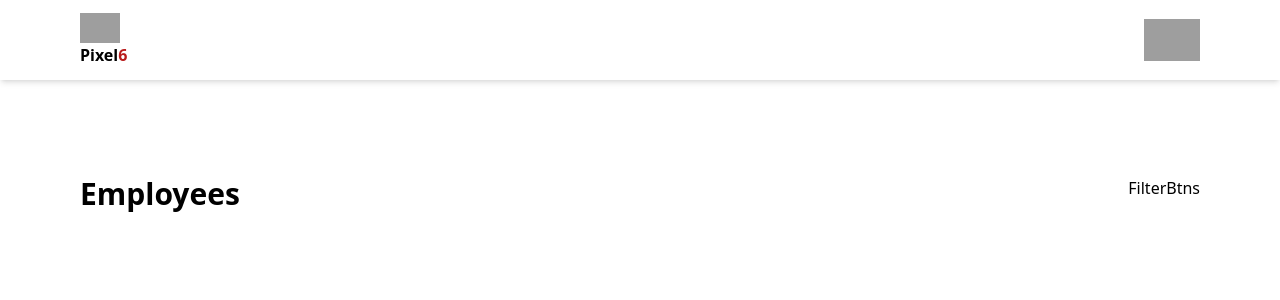
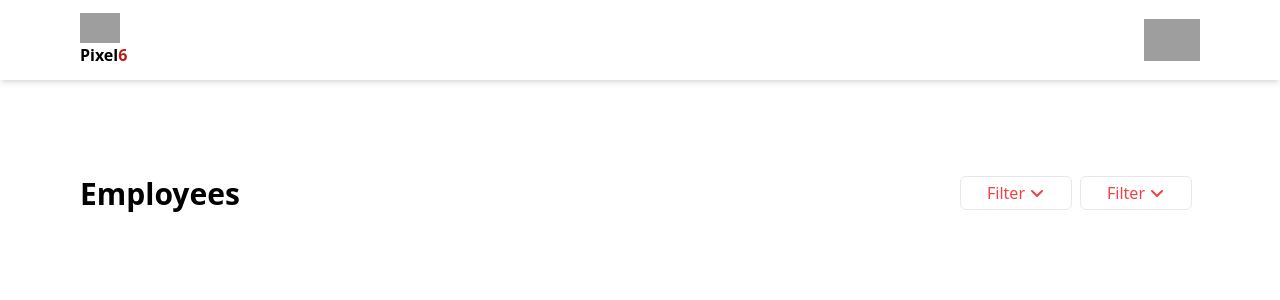
Before and after one commit to vigneshherao/pixel-project, a React (Create React App) app: page / in a window 1280 px wide. Shown: the top 300 px of the page. Built offline with nearby package versions, Linux system fonts and the light colour scheme; grey boxes are pictures that could not be loaded.

Commit message:
Implementation of Filter Buttons Component

```diff
--- a/package.json
+++ b/package.json
@@ -8,6 +8,7 @@
     "@testing-library/user-event": "^13.5.0",
     "react": "^18.3.1",
     "react-dom": "^18.3.1",
+    "react-icons": "^5.2.1",
     "react-scripts": "5.0.1",
     "web-vitals": "^2.1.4"
   },
--- /dev/null
+++ b/src/components/DropDown.js
@@ -0,0 +1,17 @@
+import React from 'react'
+import { FaAngleDown } from 'react-icons/fa6'
+
+
+//Filter Button with the DropDown Items
+const DropDown = () => {
+  return (
+    <div className="relative flex justify-center items-center border w-28 p-1 text-red-500 mr-2 rounded-md">
+        <button className="mr-1">
+          Filter
+        </button>
+        <FaAngleDown />
+      </div>
+  )
+}
+
+export default DropDown
--- a/src/components/FilterBtns.js
+++ b/src/components/FilterBtns.js
@@ -1,8 +1,12 @@
 import React from 'react'
+import DropDown from './DropDown'
 
 const FilterBtns = () => {
   return (
-    <div>FilterBtns</div>
+    <div className="flex justify-between">
+        <DropDown/>
+        <DropDown/>
+    </div>
   )
 }
 
```
Also changed, not shown: 1 other file (tests, documents, lock files or other folders).
